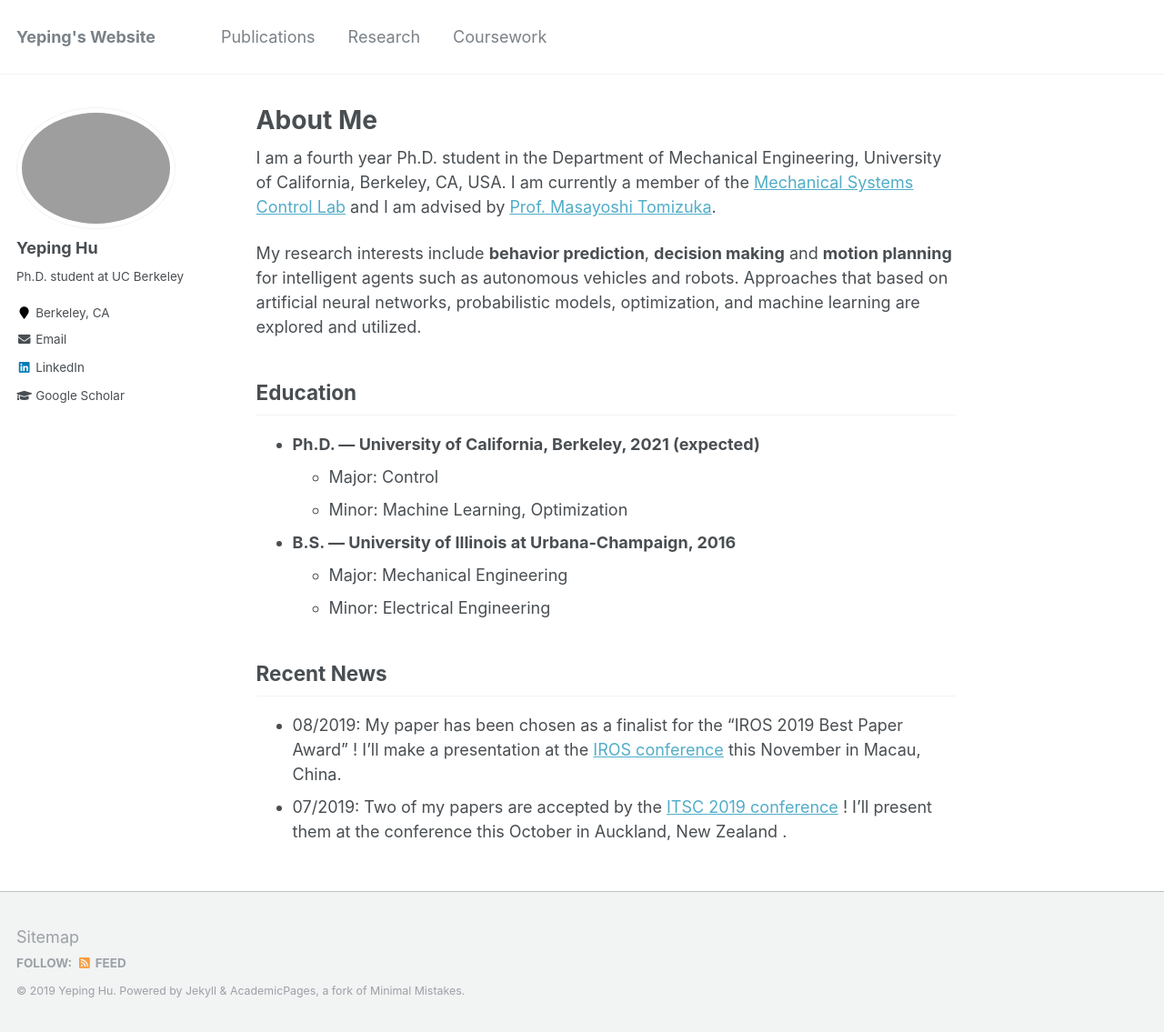
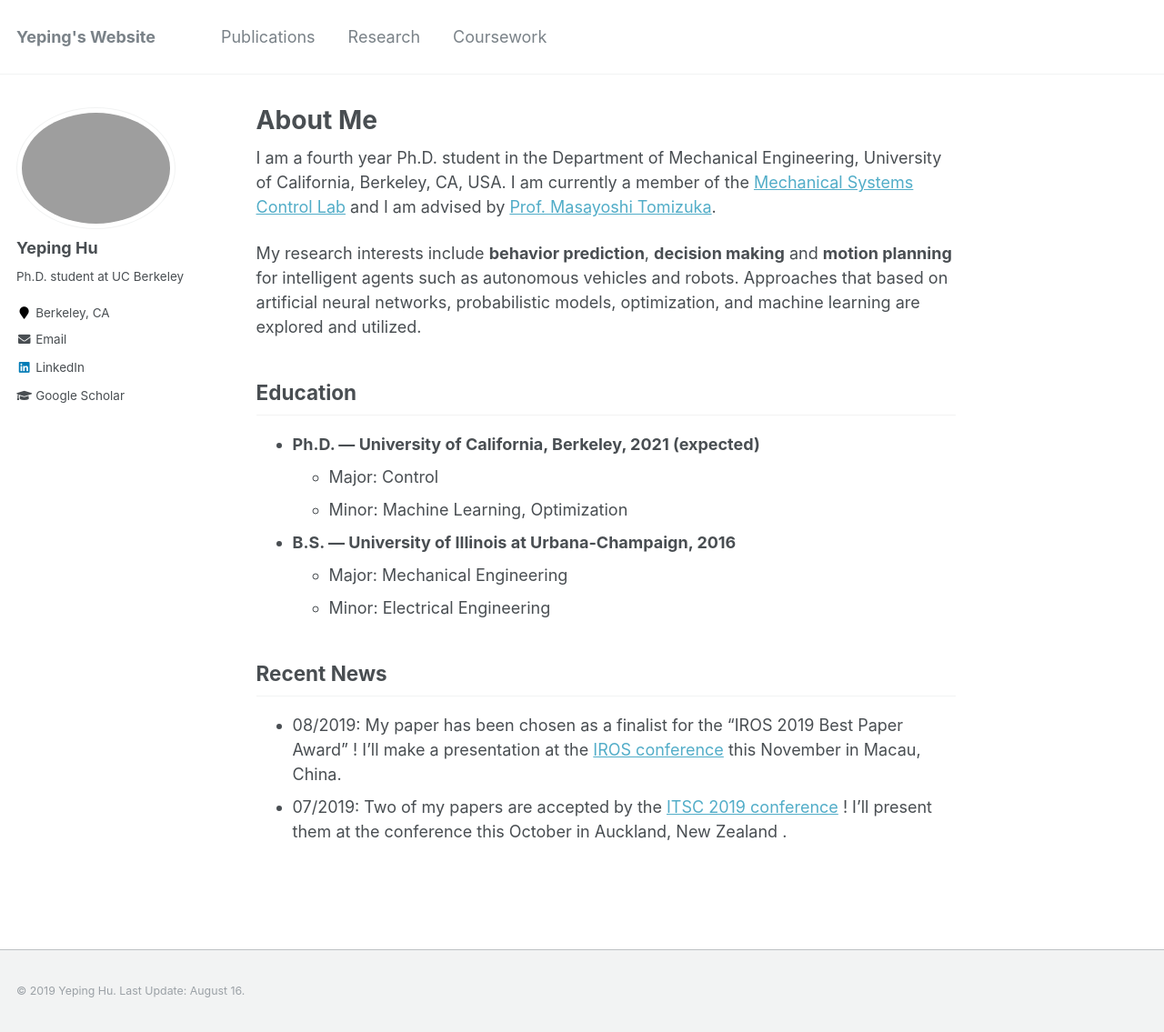
Before and after one commit to Yeping-Hu/yeping-hu.github.io, a Jekyll site: the page built from _pages/about.md, in a window 1280 px wide and 1135 px high. Shown: the whole window at 91% size. Built offline with Jekyll 4.4.1, drawn with Linux system fonts in a browser that asks for light colours.

```diff
--- a/_includes/footer.html
+++ b/_includes/footer.html
@@ -1,24 +1,5 @@
 {% include base_path %}
 
-<div class="page__footer-follow">
-  <ul class="social-icons">
-    {% if site.data.ui-text[site.locale].follow_label %}
-      <li><strong>{{ site.data.ui-text[site.locale].follow_label }}</strong></li>
-    {% endif %}
-    {% if site.twitter.username %}
-      <li><a href="https://twitter.com/{{ site.twitter.username }}"><i class="fab fa-twitter-square" aria-hidden="true"></i> Twitter</a></li>
-    {% endif %}
-    {% if site.facebook.username %}
-      <li><a href="https://facebook.com/{{ site.facebook.username }}"><i class="fab fa-facebook-square" aria-hidden="true"></i> Facebook</a></li>
-    {% endif %}
-    {% if site.author.github %}
-      <li><a href="http://github.com/{{ site.author.github }}"><i class="fab fa-github" aria-hidden="true"></i> GitHub</a></li>
-    {% endif %}
-    {% if site.author.bitbucket %}
-      <li><a href="http://bitbucket.org/{{ site.author.bitbucket }}"><i class="fab fa-bitbucket" aria-hidden="true"></i> Bitbucket</a></li>
-    {% endif %}
-    <li><a href="{% if site.atom_feed.path %}{{ site.atom_feed.path }}{% else %}{{ base_path }}/feed.xml{% endif %}"><i class="fa fa-fw fa-rss-square" aria-hidden="true"></i> {{ site.data.ui-text[site.locale].feed_label | default: "Feed" }}</a></li>
-  </ul>
-</div>
 
-<div class="page__footer-copyright">&copy; {{ site.time | date: '%Y' }} {{ site.name | default: site.title }}. {{ site.data.ui-text[site.locale].powered_by | default: "Powered by" }} <a href="http://jekyllrb.com" rel="nofollow">Jekyll</a> &amp; <a href="https://github.com/academicpages/academicpages.github.io">AcademicPages</a>, a fork of <a href="https://mademistakes.com/work/minimal-mistakes-jekyll-theme/" rel="nofollow">Minimal Mistakes</a>.</div>
+
+<div class="page__footer-copyright">&copy; {{ site.time | date: '%Y' }} {{ site.name | default: site.title }}. Last Update: {{ site.time | date: "%B %-d" }}. </div>
--- a/_includes/footer/custom.html
+++ b/_includes/footer/custom.html
@@ -1,3 +1,3 @@
 <!-- start custom footer snippets -->
-<a href="/sitemap/">Sitemap</a>
+
 <!-- end custom footer snippets -->
```
